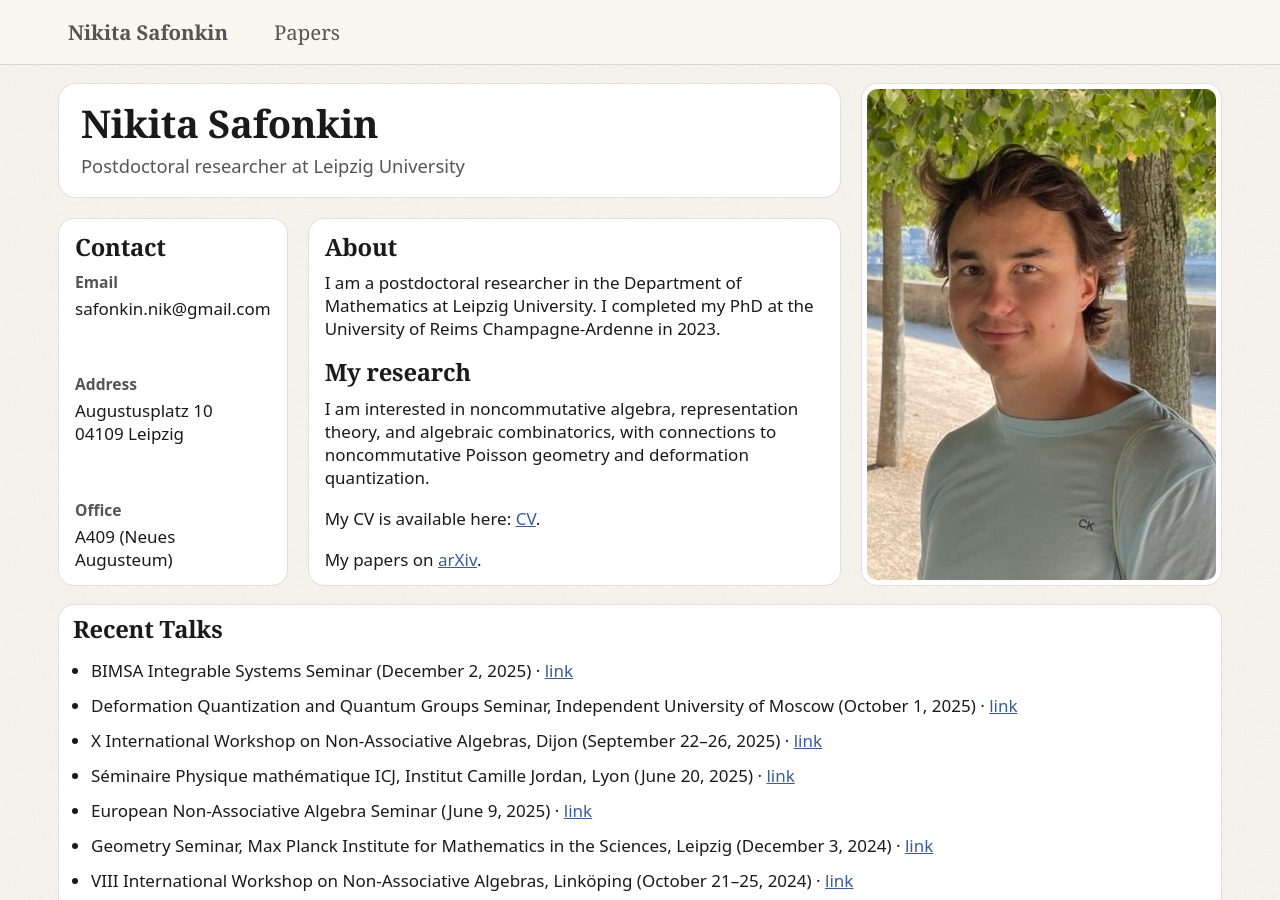
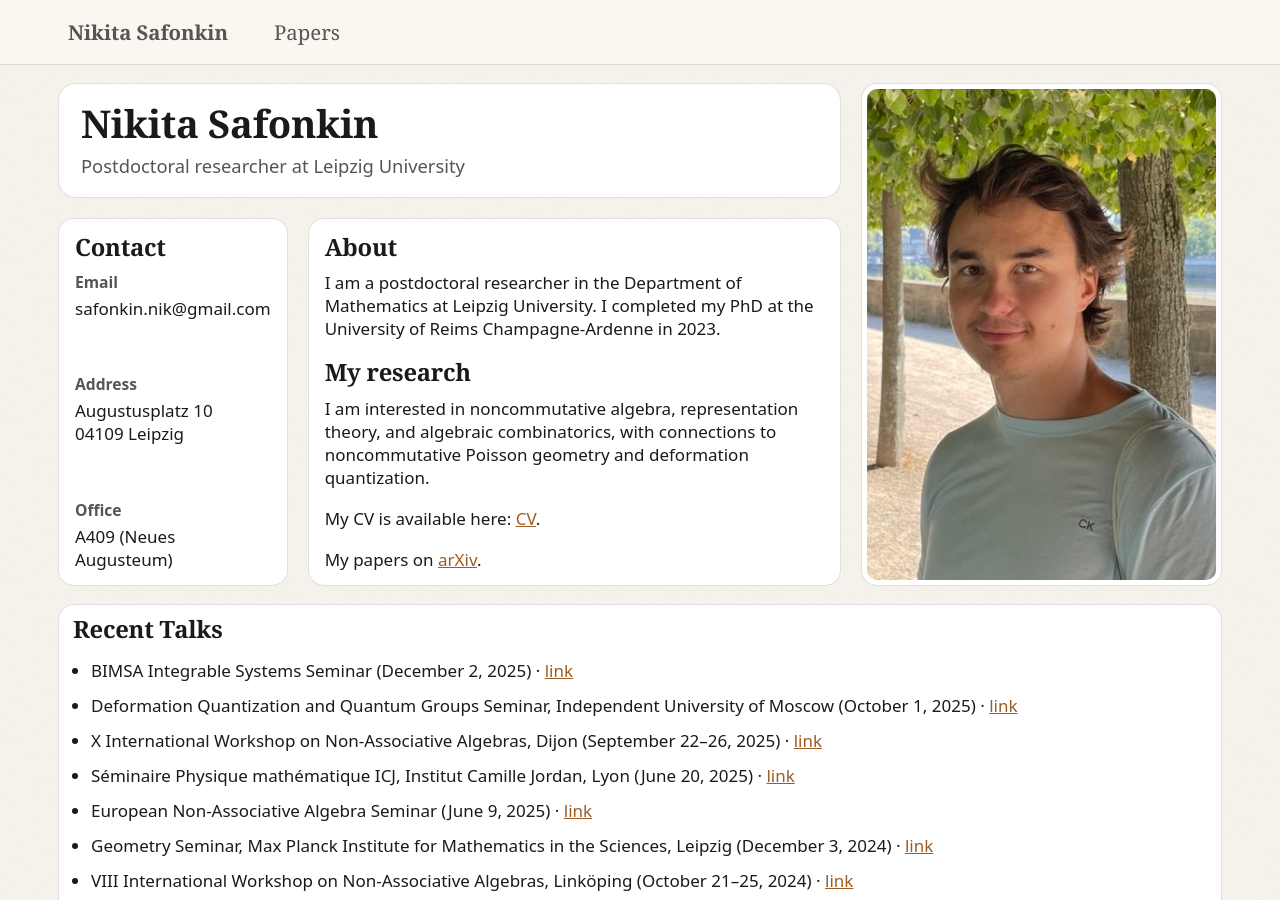
Before and after one commit to n-safonkin/n-safonkin.github.io, a Jekyll site: the page built from index.html, in a window 1280 px wide. Built offline with Jekyll 4.4.1, drawn with Linux system fonts in a browser that asks for light colours.

Commit message:
Cream accent → warm sienna (#9c5d24)
Single-variable swap on --accent cascades to all links, pill buttons
(PDF / arXiv / Journal / Abstract / theses), abstract left-border,
and the active nav pill — everything that was blue-purple becomes
warm sienna, tonally unified with the cream bg.

The Periwinkle preset (memory) keeps the cool #3b5b9a accent.

Co-Authored-By: Claude Opus 4.7 (1M context) <noreply@anthropic.com>

```diff
--- a/assets/style.css
+++ b/assets/style.css
@@ -1,5 +1,5 @@
 :root{
-  --accent: #3b5b9a;   /* softened from #1155cc */
+  --accent: #9c5d24;   /* Cream-theme accent: warm sienna (Periwinkle uses cool blue-purple #3b5b9a) */
 
   --bg: #faf7f1;       /* warm cream (alt: periwinkle #f1f3fa) */
   --card: #ffffff;
```
